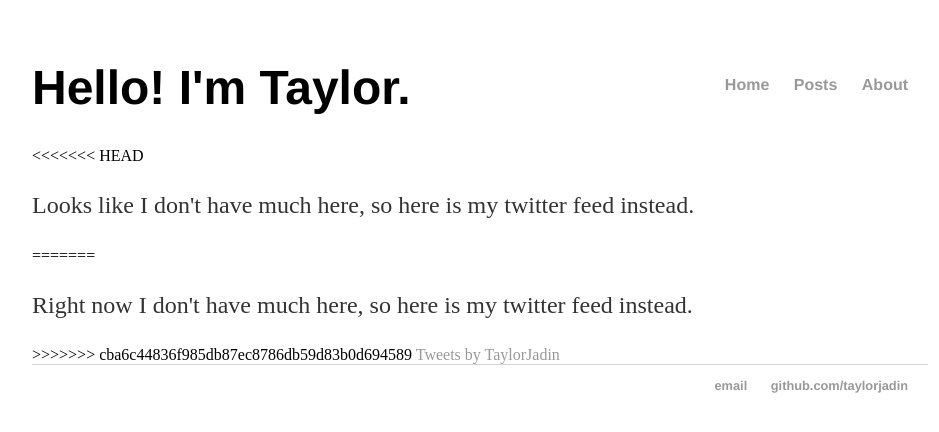
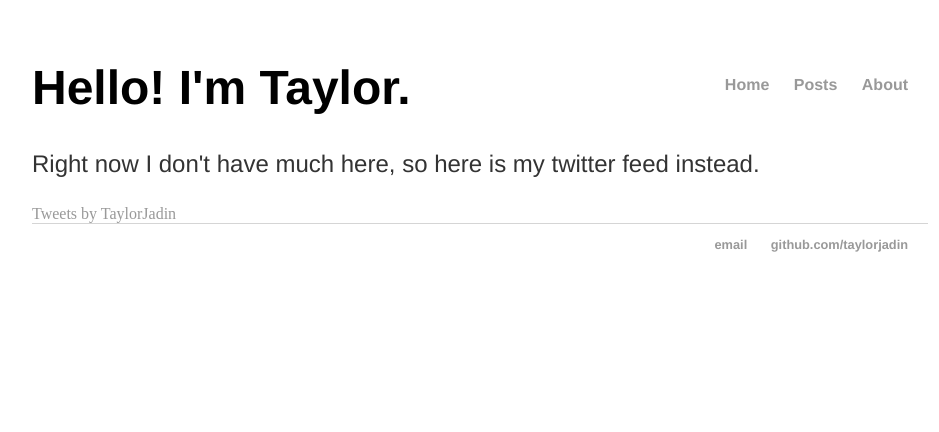
Before and after one commit to TaylorJadin/taylorjadin.github.io, a Jekyll site: the page built from index.html, in a window 1280 px wide. Shown: the top 432 px of the page, without its empty margins (160-1099 px from the left). Built offline with Jekyll 4.4.1, drawn with Linux system fonts in a browser that asks for light colours; comment, search, counter and statistics services are not loaded.

Commit message:
taylor-pc

```diff
--- a/_config.yml
+++ b/_config.yml
@@ -1,3 +1,4 @@
 name: Taylor Jadin
 markdown: kramdown
 permalink: /notes/:year/:month/:day/:title
+repository: taylorjadin/taylorjadin.github.io
--- a/css/main.css
+++ b/css/main.css
@@ -26,6 +26,7 @@ h1 {
 }
 p {
     font-size: 1.5em;
+    font-family: Helvetica;
     line-height: 1.4em;
     color: #333;
 }
@@ -37,6 +38,7 @@ footer {
 ul.posts {
     margin: 20px auto 40px;
     font-size: 1.5em;
+    font-family: Helvetica;
 }
 
 ul.posts li {
--- a/index.html
+++ b/index.html
@@ -4,10 +4,6 @@ title: Taylor Jadin
 ---
 <div class="blurb">
         <h1>Hello! I'm Taylor.</h1>
-<<<<<<< HEAD
-        <p>Looks like I don't have much here, so here is my twitter feed instead.</p>
-=======
         <p>Right now I don't have much here, so here is my twitter feed instead.</p>
->>>>>>> cba6c44836f985db87ec8786db59d83b0d694589
         <a class="twitter-timeline" data-theme="light" data-chrome="nofooter noborders transparent" href="https://twitter.com/TaylorJadin">Tweets by TaylorJadin</a> <script async src="//platform.twitter.com/widgets.js" charset="utf-8"></script>
 </div><!-- /.blurb -->
```
Also changed, not shown: 1 other file.
